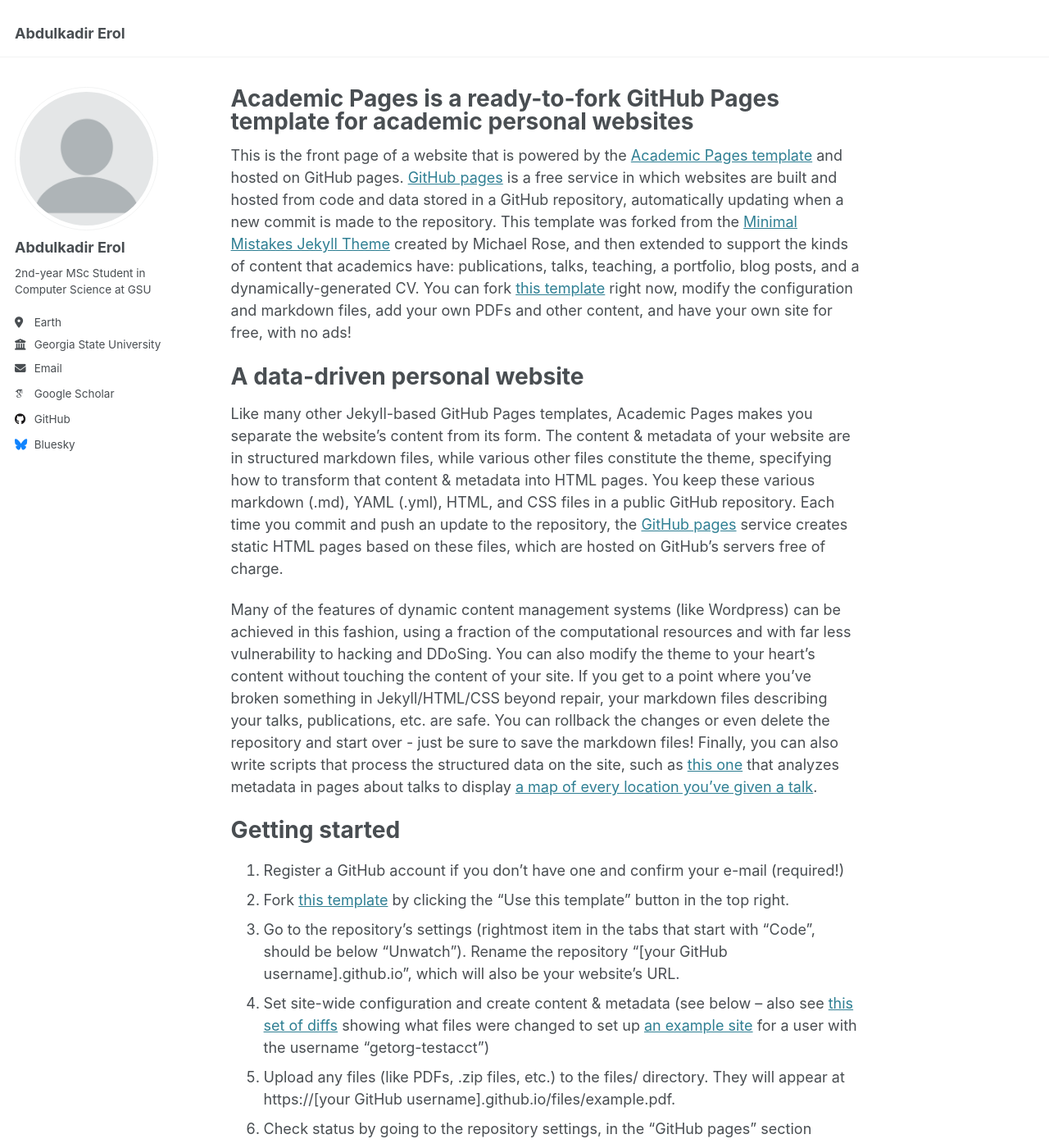
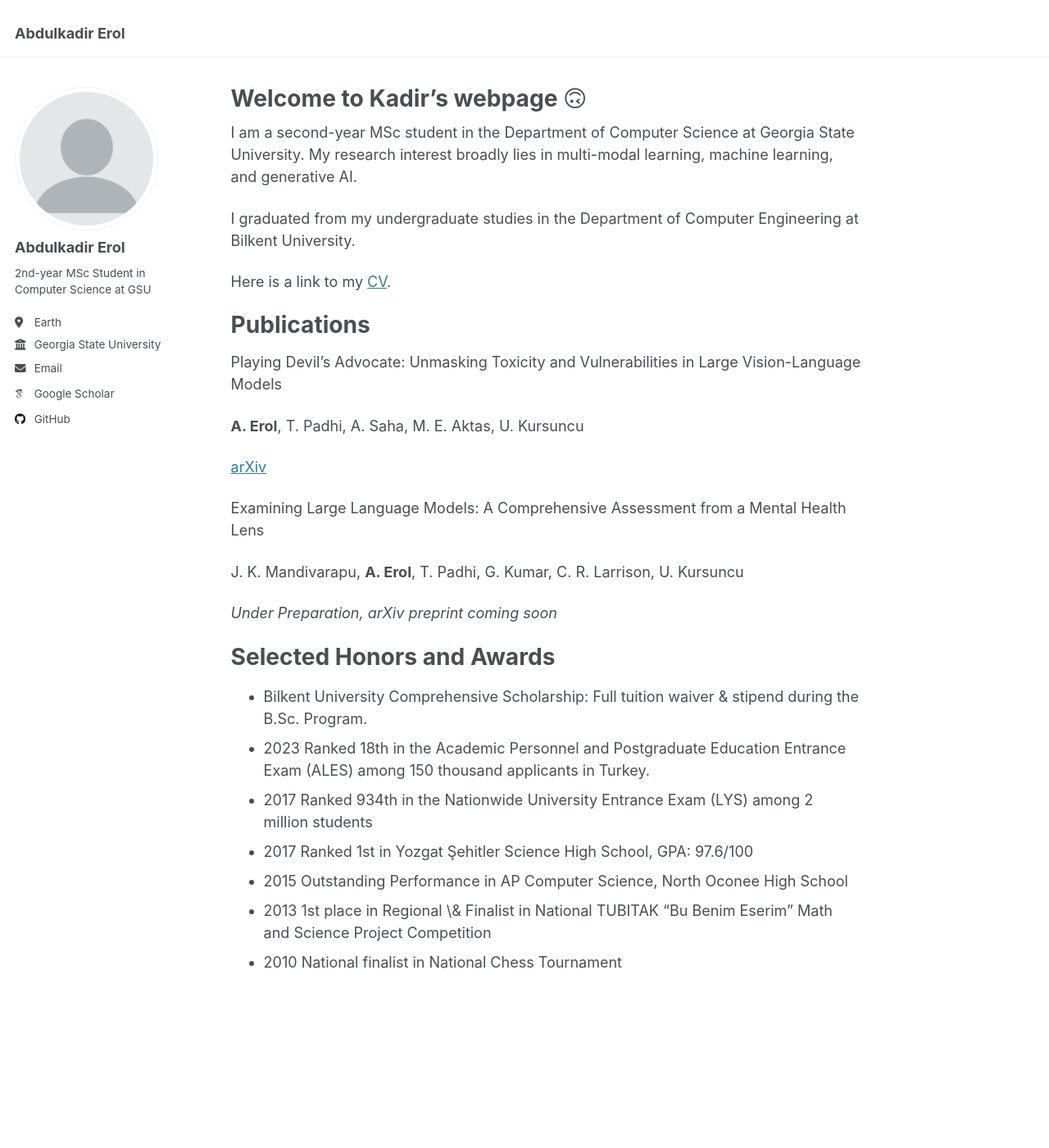
Before and after one commit to abdulkadirerol/abdulkadirerol.github.io, a Jekyll site: the page built from _pages/about.md, in a window 1280 px wide and 1400 px high. Shown: the whole window at 82% size. Built offline with Jekyll 4.4.1, drawn with Linux system fonts in a browser that asks for light colours; some web fonts are replaced; some of the changed text lies outside the part shown.

Commit message:
update pages

```diff
--- a/_config.yml
+++ b/_config.yml
@@ -50,7 +50,7 @@ author:
   stackoverflow    : # User number or user number and name (i.e., use "1" or "1/jeff-atwood")
 
   # Social media
-  bluesky          : "bsky.app" # Replace this with you Bluesky username
+  bluesky          : # "bsky.app" # Replace this with you Bluesky username
   facebook         : # Username
   flickr           : # Username
   foursquare       : # Username
--- a/_pages/about.md
+++ b/_pages/about.md
@@ -1,49 +1,38 @@
 ---
 permalink: /
-title: "Academic Pages is a ready-to-fork GitHub Pages template for academic personal websites"
+title: "Welcome to Kadir's webpage 🙃 "
 author_profile: true
 redirect_from:
   - /about/
   - /about.html
 ---
 
-This is the front page of a website that is powered by the [Academic Pages template](https://github.com/academicpages/academicpages.github.io) and hosted on GitHub pages. [GitHub pages](https://pages.github.com) is a free service in which websites are built and hosted from code and data stored in a GitHub repository, automatically updating when a new commit is made to the repository. This template was forked from the [Minimal Mistakes Jekyll Theme](https://mmistakes.github.io/minimal-mistakes/) created by Michael Rose, and then extended to support the kinds of content that academics have: publications, talks, teaching, a portfolio, blog posts, and a dynamically-generated CV. You can fork [this template](https://github.com/academicpages/academicpages.github.io) right now, modify the configuration and markdown files, add your own PDFs and other content, and have your own site for free, with no ads!
+I am a second-year MSc student in the Department of Computer Science at Georgia State University. My research interest broadly lies in multi-modal learning, machine learning, and generative AI.
 
-A data-driven personal website
+I graduated from my undergraduate studies in the Department of Computer Engineering at Bilkent University.
+
+Here is a link to my [CV](../files/abdulkadir_erol_CV.pdf).
+
+Publications
 ======
-Like many other Jekyll-based GitHub Pages templates, Academic Pages makes you separate the website's content from its form. The content & metadata of your website are in structured markdown files, while various other files constitute the theme, specifying how to transform that content & metadata into HTML pages. You keep these various markdown (.md), YAML (.yml), HTML, and CSS files in a public GitHub repository. Each time you commit and push an update to the repository, the [GitHub pages](https://pages.github.com/) service creates static HTML pages based on these files, which are hosted on GitHub's servers free of charge.
+Playing Devil’s Advocate: Unmasking Toxicity and Vulnerabilities in Large Vision-Language Models
 
-Many of the features of dynamic content management systems (like Wordpress) can be achieved in this fashion, using a fraction of the computational resources and with far less vulnerability to hacking and DDoSing. You can also modify the theme to your heart's content without touching the content of your site. If you get to a point where you've broken something in Jekyll/HTML/CSS beyond repair, your markdown files describing your talks, publications, etc. are safe. You can rollback the changes or even delete the repository and start over - just be sure to save the markdown files! Finally, you can also write scripts that process the structured data on the site, such as [this one](https://github.com/academicpages/academicpages.github.io/blob/master/talkmap.ipynb) that analyzes metadata in pages about talks to display [a map of every location you've given a talk](https://academicpages.github.io/talkmap.html).
+**A. Erol**, T. Padhi, A. Saha, M. E. Aktas, U. Kursuncu
 
-Getting started
+[arXiv](https://arxiv.org/abs/2501.09039)
+
+Examining Large Language Models: A Comprehensive Assessment from a Mental Health Lens
+
+J. K. Mandivarapu, **A. Erol**, T. Padhi, G. Kumar, C. R. Larrison, U. Kursuncu
+
+*Under Preparation, arXiv preprint coming soon*
+
+Selected Honors and Awards
 ======
-1. Register a GitHub account if you don't have one and confirm your e-mail (required!)
-1. Fork [this template](https://github.com/academicpages/academicpages.github.io) by clicking the "Use this template" button in the top right.
-1. Go to the repository's settings (rightmost item in the tabs that start with "Code", should be below "Unwatch"). Rename the repository "[your GitHub username].github.io", which will also be your website's URL.
-1. Set site-wide configuration and create content & metadata (see below -- also see [this set of diffs](http://archive.is/3TPas) showing what files were changed to set up [an example site](https://getorg-testacct.github.io) for a user with the username "getorg-testacct")
-1. Upload any files (like PDFs, .zip files, etc.) to the files/ directory. They will appear at https://[your GitHub username].github.io/files/example.pdf.
-1. Check status by going to the repository settings, in the "GitHub pages" section
-
-Site-wide configuration
-------
-The main configuration file for the site is in the base directory in [_config.yml](https://github.com/academicpages/academicpages.github.io/blob/master/_config.yml), which defines the content in the sidebars and other site-wide features. You will need to replace the default variables with ones about yourself and your site's github repository. The configuration file for the top menu is in [_data/navigation.yml](https://github.com/academicpages/academicpages.github.io/blob/master/_data/navigation.yml). For example, if you don't have a portfolio or blog posts, you can remove those items from that navigation.yml file to remove them from the header.
-
-Create content & metadata
-------
-For site content, there is one markdown file for each type of content, which are stored in directories like _publications, _talks, _posts, _teaching, or _pages. For example, each talk is a markdown file in the [_talks directory](https://github.com/academicpages/academicpages.github.io/tree/master/_talks). At the top of each markdown file is structured data in YAML about the talk, which the theme will parse to do lots of cool stuff. The same structured data about a talk is used to generate the list of talks on the [Talks page](https://academicpages.github.io/talks), each [individual page](https://academicpages.github.io/talks/2012-03-01-talk-1) for specific talks, the talks section for the [CV page](https://academicpages.github.io/cv), and the [map of places you've given a talk](https://academicpages.github.io/talkmap.html) (if you run this [python file](https://github.com/academicpages/academicpages.github.io/blob/master/talkmap.py) or [Jupyter notebook](https://github.com/academicpages/academicpages.github.io/blob/master/talkmap.ipynb), which creates the HTML for the map based on the contents of the _talks directory).
-
-**Markdown generator**
-
-The repository includes [a set of Jupyter notebooks](https://github.com/academicpages/academicpages.github.io/tree/master/markdown_generator
-) that converts a CSV containing structured data about talks or presentations into individual markdown files that will be properly formatted for the Academic Pages template. The sample CSVs in that directory are the ones I used to create my own personal website at stuartgeiger.com. My usual workflow is that I keep a spreadsheet of my publications and talks, then run the code in these notebooks to generate the markdown files, then commit and push them to the GitHub repository.
-
-How to edit your site's GitHub repository
-------
-Many people use a git client to create files on their local computer and then push them to GitHub's servers. If you are not familiar with git, you can directly edit these configuration and markdown files directly in the github.com interface. Navigate to a file (like [this one](https://github.com/academicpages/academicpages.github.io/blob/master/_talks/2012-03-01-talk-1.md) and click the pencil icon in the top right of the content preview (to the right of the "Raw | Blame | History" buttons). You can delete a file by clicking the trashcan icon to the right of the pencil icon. You can also create new files or upload files by navigating to a directory and clicking the "Create new file" or "Upload files" buttons.
-
-Example: editing a markdown file for a talk
-![Editing a markdown file for a talk](/images/editing-talk.png)
-
-For more info
-------
-More info about configuring Academic Pages can be found in [the guide](https://academicpages.github.io/markdown/), the [growing wiki](https://github.com/academicpages/academicpages.github.io/wiki), and you can always [ask a question on GitHub](https://github.com/academicpages/academicpages.github.io/discussions). The [guides for the Minimal Mistakes theme](https://mmistakes.github.io/minimal-mistakes/docs/configuration/) (which this theme was forked from) might also be helpful.
+- Bilkent University Comprehensive Scholarship: Full tuition waiver & stipend during the B.Sc. Program.
+- 2023 Ranked 18th in the Academic Personnel and Postgraduate Education Entrance Exam (ALES) among 150 thousand applicants in Turkey.
+- 2017 Ranked 934th in the Nationwide University Entrance Exam (LYS) among 2 million students
+- 2017 Ranked 1st in Yozgat Şehitler Science High School, GPA: 97.6/100
+- 2015 Outstanding Performance in AP Computer Science, North Oconee High School
+- 2013 1st place in Regional \& Finalist in National TUBITAK “Bu Benim Eserim” Math and Science Project Competition
+- 2010 National finalist in National Chess Tournament
```
